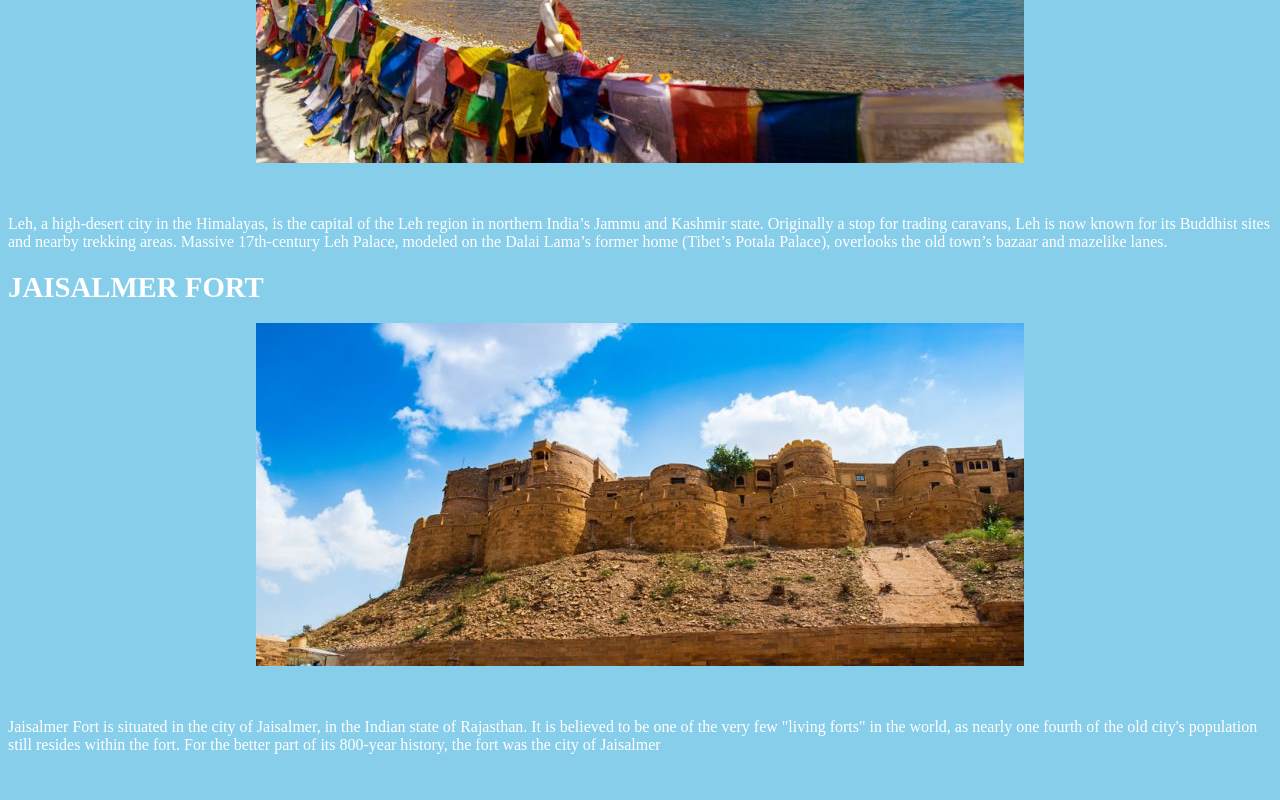
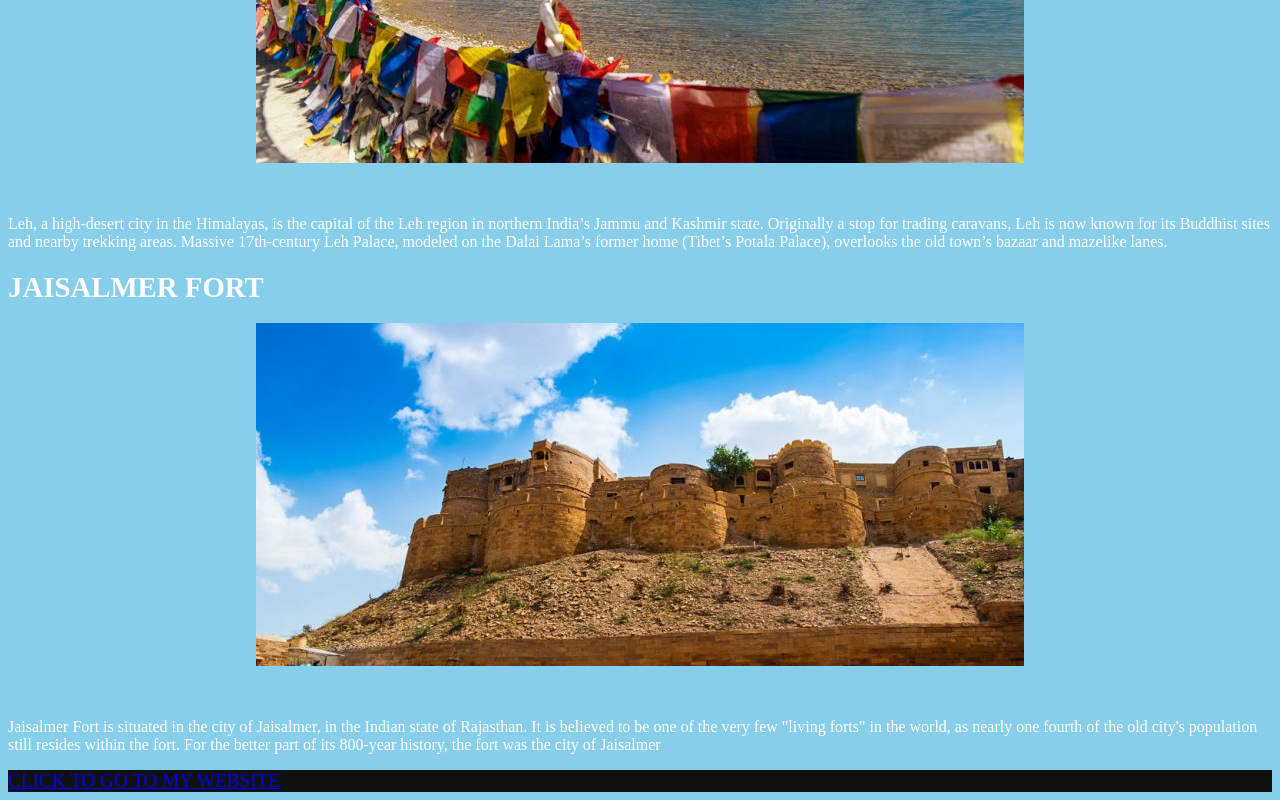
Before and after one commit to Simranjeet3551/assessment-project, a plain HTML site: page variousdestinations.html in a window 1280 px wide. Shown: the part 3159-3959 px from the top of the page. Before the commit the page ends 3929 px from the top, so only its background shows below. Drawn offline with Linux system fonts and the light colour scheme.

Commit message:
Update variousdestinations.html

```diff
--- a/variousdestinations.html
+++ b/variousdestinations.html
@@ -24,5 +24,8 @@
 <h2><big>JAISALMER FORT</big></h2>
 <center><img src="jaisalmer-fort-jaisalmer-768x343.jpg"></center><br><br>
 <p>Jaisalmer Fort is situated in the city of Jaisalmer, in the Indian state of Rajasthan. It is believed to be one of the very few "living forts" in the world, as nearly one fourth of the old city's population still resides within the fort. For the better part of its 800-year history, the fort was the city of Jaisalmer</p>
-</body>
+<div style="background-color:#101010">
+  <big><a href="https://simranjeet3551.github.io/assessment-project/">CLICK TO GO TO MY WEBSITE</a></big>
+  </div>
+  </body>
 </html>
```
